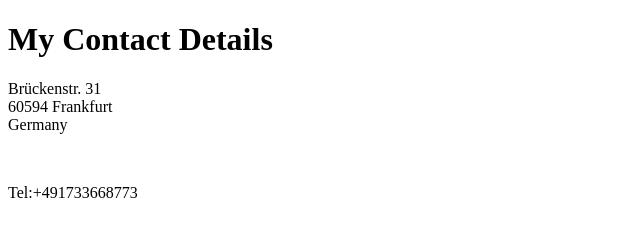
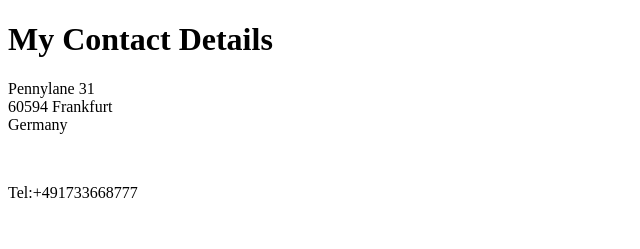
Before and after one commit to Eltobenjo/CV, a plain HTML site: page Contact details.html in a window 1280 px wide. Shown: the top 249 px of the page, 0-640 px from the left. Drawn offline with Linux system fonts and the light colour scheme.

Commit message:
Update Contact details.html

```diff
--- a/Contact details.html
+++ b/Contact details.html
@@ -8,10 +8,10 @@
 
 <body>
   <h1>My Contact Details</h1>
-  <p>Brückenstr. 31 <br>
+  <p>Pennylane 31 <br>
     60594 Frankfurt <br>
     Germany</p><br>
-  <p>Tel:+491733668773</p><br>
+  <p>Tel:+491733668777</p><br>
   <p>Email:eltobenjo@gmail.com</p>
   <hr>
   <form class="" action="mailto:eltobenjo@gmail.com" method="post" enctype="text/plain">
```
